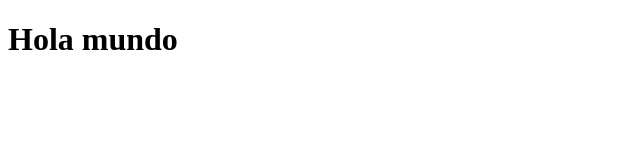
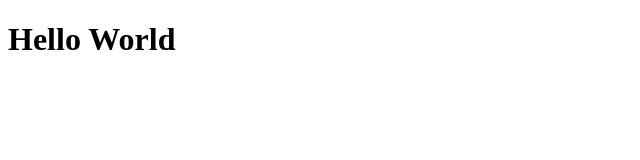
Before and after one commit to cristianflores0/actividad2, a plain HTML site: page index.html in a window 1280 px wide. Shown: the full height of the page, 0-640 px from the left. Drawn offline with Linux system fonts and the light colour scheme.

Commit message:
Cambio de Hola Mundo por Hello World

```diff
--- a/index.html
+++ b/index.html
@@ -7,7 +7,7 @@
     </head>
     <body>
         <header>
-            <h1>Hola mundo</h1>
+            <h1>Hello World</h1>
         </header>
 
     </body>
```
